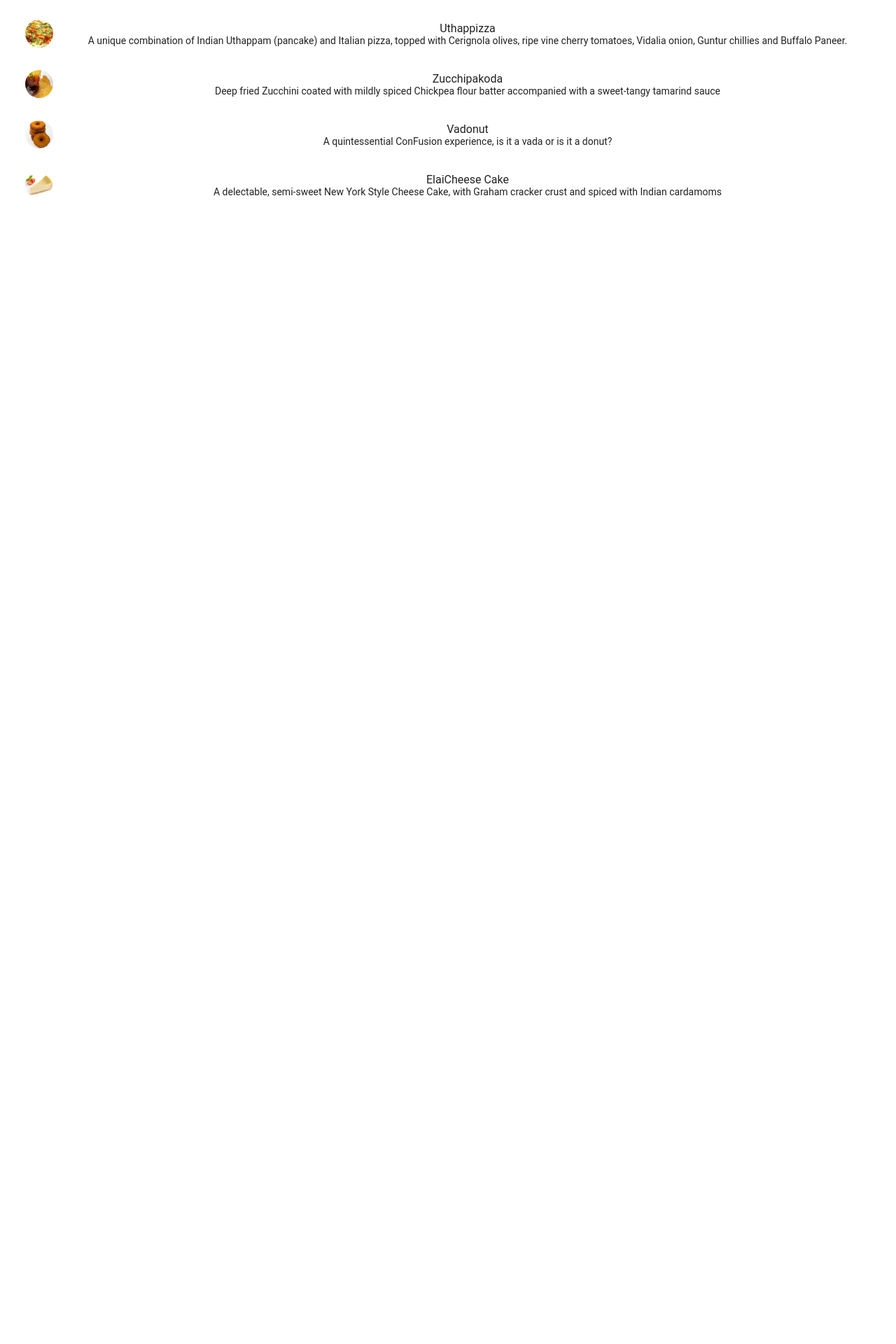
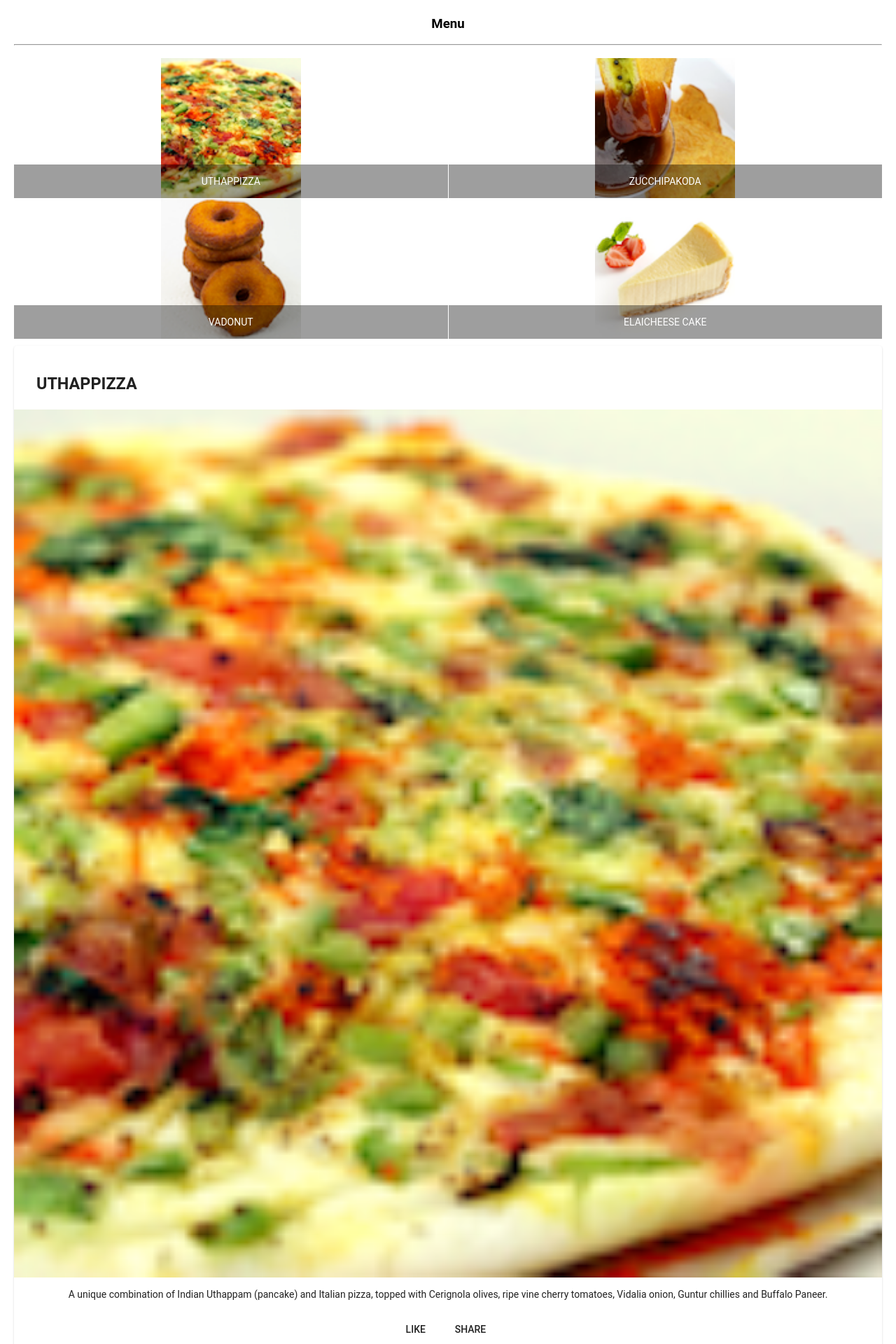
Before and after one commit to contactavishek/MEAN-Stack-practice, an Angular app in the folder angular/confusion/: page / in a window 1280 px wide. Shown: the part 80-2000 px from the top of the page at 70% size. Before the commit the page ends 800 px from the top, so only its background shows below. Built offline with nearby package versions, Linux system fonts and the light colour scheme.

Commit message:
Angular Components Part 2

```diff
--- a/angular/confusion/src/app/menu/menu.component.html
+++ b/angular/confusion/src/app/menu/menu.component.html
@@ -2,13 +2,40 @@
      fxLayout="column"
      fxLayoutGap="10px">
 
-     <mat-list fxFlex>
-      <mat-list-item *ngFor="let dish of dishes">
-        <img matListAvatar src={{dish.image}} alt={{dish.name}}>
-        <h1 matLine> {{dish.name}} </h1>
-        <p matLine>
-          <span> {{dish.description}} </span>
-        </p>
-      </mat-list-item>
-    </mat-list>
-    </div>
+      <div fxFlex>
+        <div>
+          <h3>Menu</h3>
+          <hr>
+        </div>
+      </div>
+
+     <div fxFlex>
+        <mat-grid-list cols="2" rowHeight="200px">
+           <mat-grid-tile *ngFor="let dish of dishes">
+              <img height="200px" src={{dish.image}} alt={{dish.name}}>
+              <mat-grid-tile-footer>
+                 <h1 matLine> {{dish.name | uppercase}} </h1>
+              </mat-grid-tile-footer>
+            </mat-grid-tile>
+          </mat-grid-list>
+     </div>
+
+     <div fxFlex *ngIf="selectedDish">
+        <mat-card>
+          <mat-card-header>
+            <mat-card-title>
+              <h3>{{selectedDish.name | uppercase}}</h3>
+            </mat-card-title>
+          </mat-card-header>
+          <img mat-card-image src={{selectedDish.image}} alt={{selectedDish.name}}>
+          <mat-card-content>
+            <p>{{selectedDish.description}}
+            </p>
+          </mat-card-content>
+          <mat-card-actions>
+            <button mat-button>LIKE</button>
+            <button mat-button>SHARE</button>
+          </mat-card-actions>
+        </mat-card>
+      </div>
+</div>
--- a/angular/confusion/src/app/menu/menu.component.ts
+++ b/angular/confusion/src/app/menu/menu.component.ts
@@ -2,14 +2,7 @@
 
 import { Dish } from '../shared/dish';
 
-@Component({
-  selector: 'app-menu',
-  templateUrl: './menu.component.html',
-  styleUrls: ['./menu.component.css']
-})
-export class MenuComponent implements OnInit {
-
-  dishes: Dish[] = [
+const DISHES: Dish[] = [
   {
     name: 'Uthappizza',
     image: '/assets/images/uthappizza.png',
@@ -45,6 +38,17 @@
   }
  ];
 
+@Component({
+  selector: 'app-menu',
+  templateUrl: './menu.component.html',
+  styleUrls: ['./menu.component.css']
+})
+export class MenuComponent implements OnInit {
+
+  dishes = DISHES;
+
+  selectedDish: Dish = DISHES[0];
+
   constructor() { }
 
   ngOnInit() {
```
Also changed, not shown: angular/confusion/src/app/app.module.ts (+9 -1 lines). Lines whose indentation alone changed are shown as unchanged.
